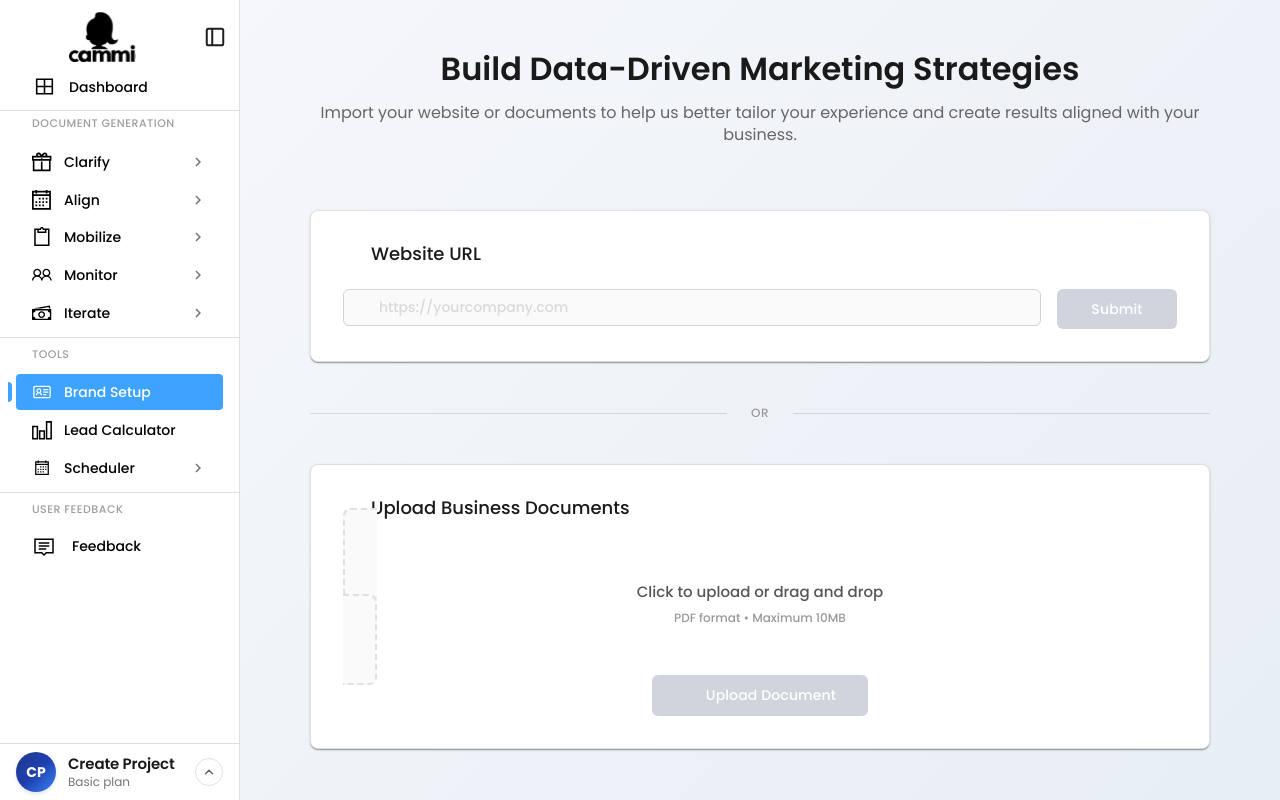
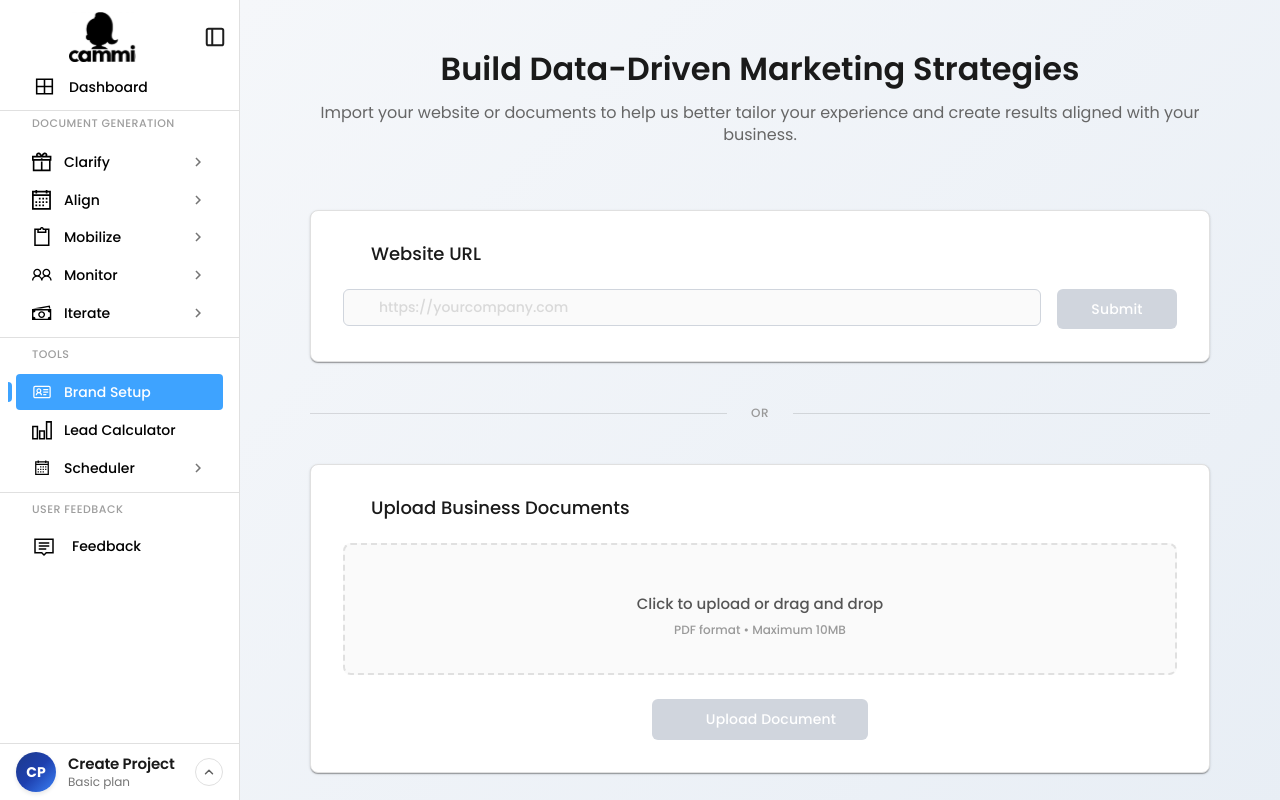
Before and after one commit to Yasir-Mahmood-124/cammi-frontend, a Next.js app: page /dashboard/data-upload in a window 1280 px wide. Built offline with nearby package versions, Linux system fonts and the light colour scheme; some icons are missing; a web font is replaced by a local one.

Commit message:
drag and drop feature fix

```diff
--- a/src/views/data-upload/index.tsx
+++ b/src/views/data-upload/index.tsx
@@ -32,6 +32,7 @@ const DataUploadPage = () => {
   const [websiteUrl, setWebsiteUrl] = useState("");
   const [selectedFile, setSelectedFile] = useState<File | null>(null);
   const [uploading, setUploading] = useState(false);
+  const [isDragging, setIsDragging] = useState(false);
 
   const [postWebScrap, { isLoading }] = usePostWebScrapMutation();
   const [getUploadUrl] = useGetUploadUrlMutation();
@@ -77,24 +78,72 @@ const DataUploadPage = () => {
   }, []);
 
   // -------------------------------
+  // ✅ Helper: Validate File
+  // -------------------------------
+  const validateFile = (file: File): boolean => {
+    if (file.type !== "application/pdf") {
+      toast.error("Please upload a PDF file only.");
+      return false;
+    }
+
+    if (file.size > 10 * 1024 * 1024) {
+      toast.error("File size exceeds 10MB limit.");
+      return false;
+    }
+
+    return true;
+  };
+
+  // -------------------------------
   // 📌 Handle File Select
   // -------------------------------
   const handleFileChange = (e: React.ChangeEvent<HTMLInputElement>) => {
     if (e.target.files && e.target.files.length > 0) {
       const file = e.target.files[0];
 
-      if (file.type !== "application/pdf") {
-        toast.error("Please upload a PDF file only.");
-        return;
+      if (validateFile(file)) {
+        setSelectedFile(file);
+        toast.success(`File selected: ${file.name}`);
       }
+    }
+  };
 
-      if (file.size > 10 * 1024 * 1024) {
-        toast.error("File size exceeds 10MB limit.");
-        return;
+  // -------------------------------
+  // 📌 Handle Drag Events
+  // -------------------------------
+  const handleDragOver = (e: React.DragEvent) => {
+    e.preventDefault();
+    e.stopPropagation();
+    setIsDragging(true);
+  };
+
+  const handleDragLeave = (e: React.DragEvent) => {
+    e.preventDefault();
+    e.stopPropagation();
+
+    // Check if we're leaving the actual drop zone, not just hovering over a child element
+    const rect = e.currentTarget.getBoundingClientRect();
+    const x = e.clientX;
+    const y = e.clientY;
+
+    if (x <= rect.left || x >= rect.right || y <= rect.top || y >= rect.bottom) {
+      setIsDragging(false);
+    }
+  };
+
+  const handleDrop = (e: React.DragEvent) => {
+    e.preventDefault();
+    e.stopPropagation();
+    setIsDragging(false);
+
+    const files = e.dataTransfer.files;
+    if (files && files.length > 0) {
+      const file = files[0];
+
+      if (validateFile(file)) {
+        setSelectedFile(file);
+        toast.success(`File selected: ${file.name}`);
       }
-
-      setSelectedFile(file);
-      toast.success(`File selected: ${file.name}`);
     }
   };
 
@@ -126,7 +175,6 @@ const DataUploadPage = () => {
       toast.success("Website data submitted successfully!");
       setWebsiteUrl("");
     } catch (err) {
-      // console.error("API Error:", err);
       toast.error("Failed to submit website data. Please try again.");
     }
   };
@@ -157,8 +205,6 @@ const DataUploadPage = () => {
         project_id: projectData.project_id,
       }).unwrap();
 
-      // console.log("Presigned URL Response:", res);
-
       // Step 2: Upload file to S3
       const uploadResponse = await fetch(res.upload_url, {
         method: "PUT",
@@ -172,11 +218,9 @@ const DataUploadPage = () => {
         throw new Error("Failed to upload file to S3");
       }
 
-      // console.log("✅ File uploaded successfully to:", res.s3_path);
       toast.success("Document uploaded successfully!");
       setSelectedFile(null);
     } catch (error) {
-      // console.error("❌ Upload Error:", error);
       toast.error("Failed to upload document. Please try again.");
     } finally {
       setUploading(false);
@@ -223,7 +267,7 @@ const DataUploadPage = () => {
               color: "#666",
             }}
           >
-           Import your website or documents to help us better tailor your experience and create results aligned with your business.
+            Import your website or documents to help us better tailor your experience and create results aligned with your business.
           </Typography>
         </Box>
 
@@ -339,6 +383,7 @@ const DataUploadPage = () => {
             borderRadius: 2,
             border: "1px solid #e0e0e0",
             backgroundColor: "#fff",
+            overflow: "hidden", // Prevent overflow issues
           }}
         >
           <Box sx={{ display: "flex", alignItems: "center", gap: 1.5, mb: 3 }}>
@@ -355,16 +400,26 @@ const DataUploadPage = () => {
             </Typography>
           </Box>
 
-          {/* Upload Area */}
+          {/* Upload Area with Drag & Drop */}
           <Box
             component="label"
+            onDragOver={handleDragOver}
+            onDragLeave={handleDragLeave}
+            onDrop={handleDrop}
             sx={{
-              border: "2px dashed #e0e0e0",
+              position: "relative",
+              display: "block",
+              border: isDragging ? "2px solid #1976d2" : "2px solid #e0e0e0",
+              borderStyle: isDragging ? "solid" : "dashed",
               borderRadius: 2,
               p: 4,
               textAlign: "center",
               cursor: uploading ? "not-allowed" : "pointer",
-              backgroundColor: selectedFile ? "#f0f7ff" : "#fafafa",
+              backgroundColor: isDragging
+                ? "#e3f2fd"
+                : selectedFile
+                ? "#f0f7ff"
+                : "#fafafa",
               transition: "all 0.2s ease",
               opacity: uploading ? 0.6 : 1,
               "&:hover": {
@@ -378,6 +433,7 @@ const DataUploadPage = () => {
                 display: "flex",
                 flexDirection: "column",
                 alignItems: "center",
+                pointerEvents: "none", // Prevent inner elements from interfering with drag events
               }}
             >
               {selectedFile ? (
@@ -440,6 +496,7 @@ const DataUploadPage = () => {
               accept=".pdf"
               onChange={handleFileChange}
               disabled={uploading}
+              style={{ display: "none" }}
             />
           </Box>
 
```
